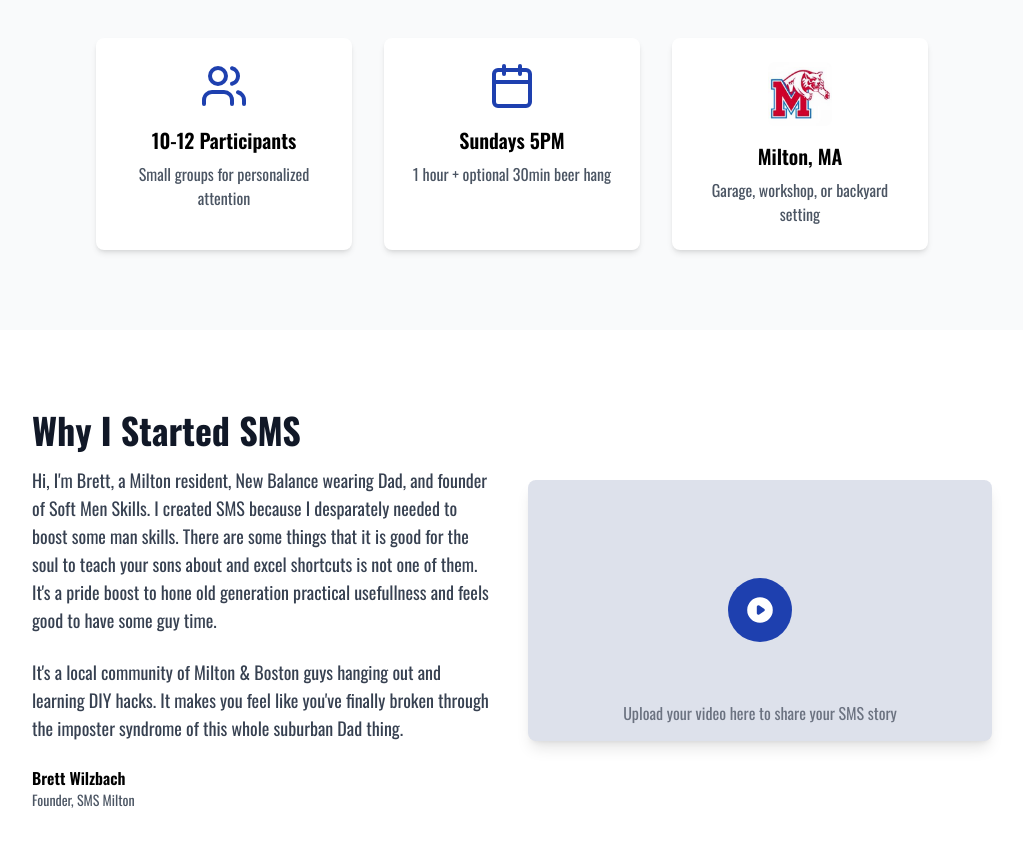
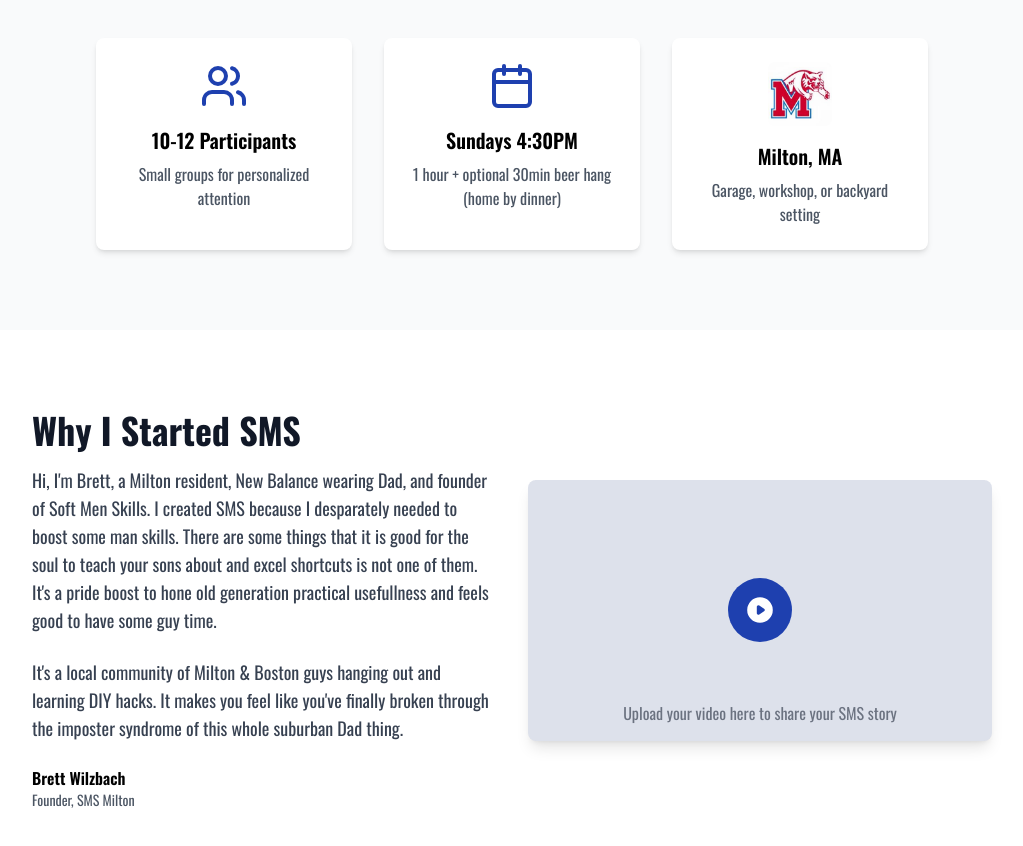
Before and after one commit to brettwilzbach/SMS, a React (Vite) app: page / in a window 1280 px wide. Shown: the part 920-1766 px from the top of the page, without its empty margins (128-1151 px from the left). Built offline with nearby package versions, Linux system fonts and the light colour scheme.

Commit message:
Update Sunday session time to 4:30PM and add note about being home by dinner

```diff
--- a/src/App.tsx
+++ b/src/App.tsx
@@ -131,8 +131,8 @@ function App() {
             </div>
             <div className="bg-white p-6 rounded-lg shadow-md">
               <Calendar className="w-12 h-12 text-blue-800 mx-auto mb-4" />
-              <h3 className="text-xl font-semibold mb-2">Sundays 5PM</h3>
-              <p className="text-gray-600">1 hour + optional 30min beer hang</p>
+              <h3 className="text-xl font-semibold mb-2">Sundays 4:30PM</h3>
+              <p className="text-gray-600">1 hour + optional 30min beer hang (home by dinner)</p>
             </div>
             <div className="bg-white p-6 rounded-lg shadow-md">
               <img src="/Milton2.jpg" alt="Milton, MA" className="w-16 h-16 mx-auto mb-4 rounded-lg" />
```
